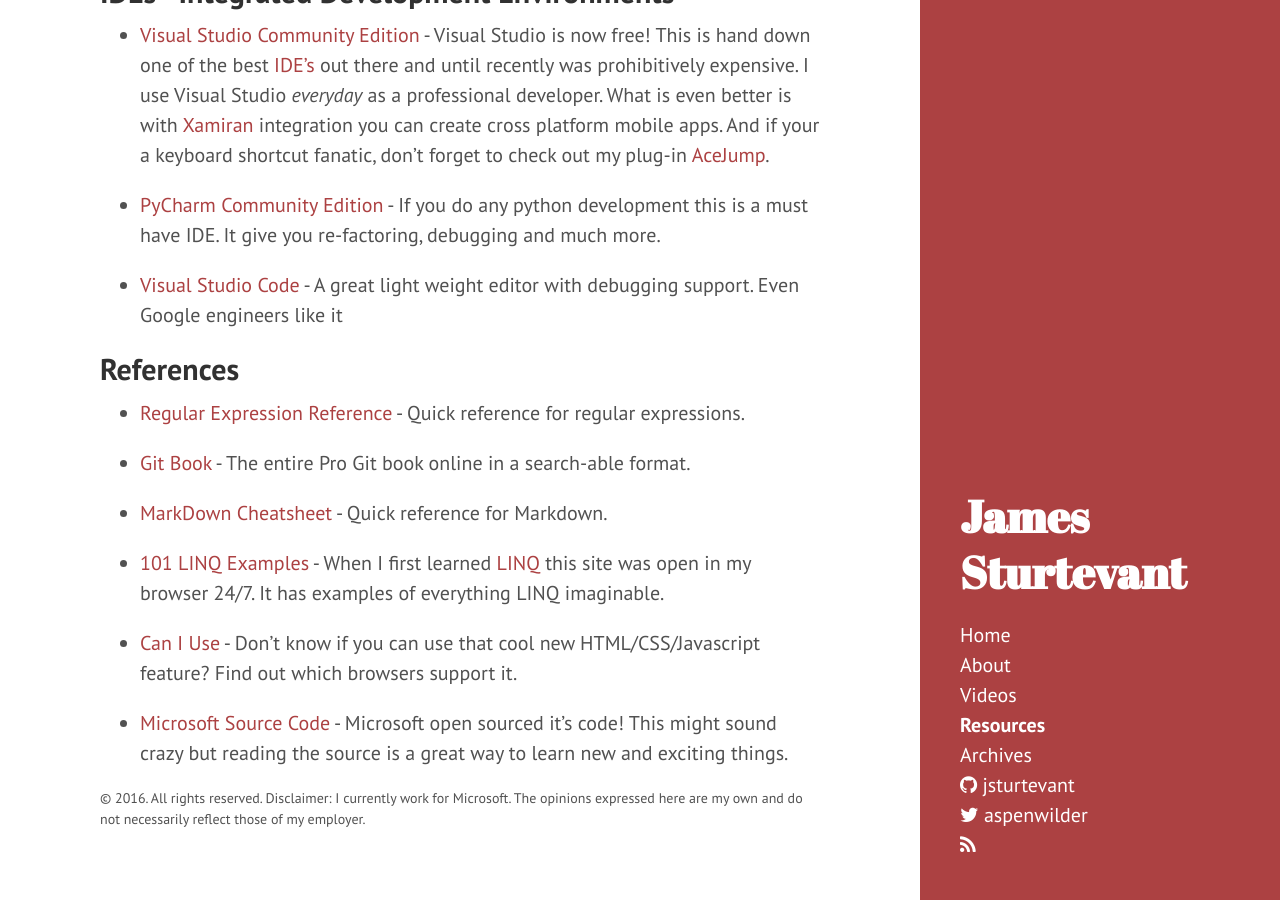
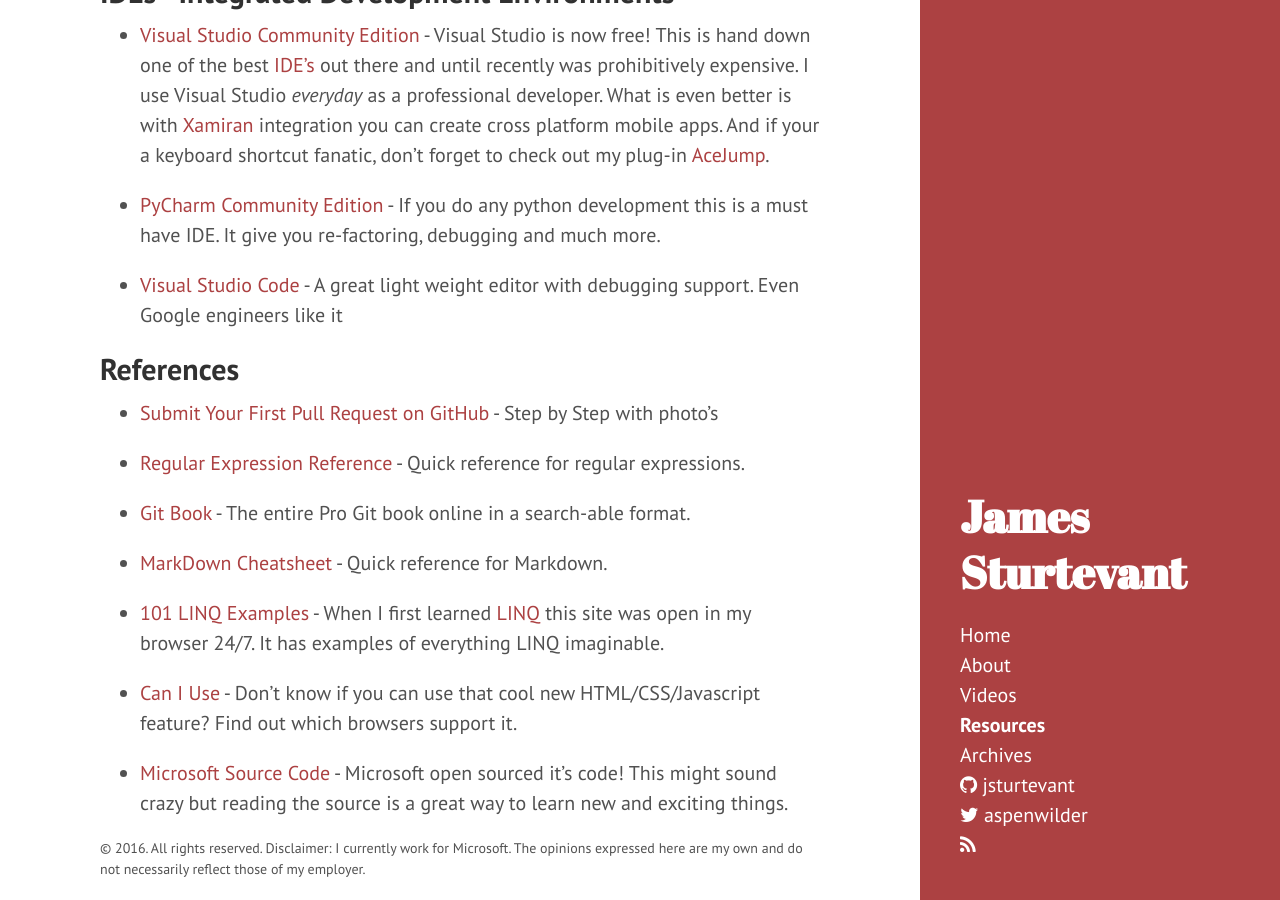
Before and after one commit to jsturtevant/jsturtevant.github.io, a Jekyll site: the page built from resources/index.markdown, in a window 1280 px wide and 900 px high, scrolled down 1940 px. Built offline with Jekyll 4.4.1, drawn with Linux system fonts in a browser that asks for light colours; nearby versions of some CDN libraries.

Commit message:
added pr resource

```diff
--- a/resources/index.markdown
+++ b/resources/index.markdown
@@ -57,6 +57,8 @@ There is a lot of information out there and it can be overwhelming.  Below is a
 
 ## References
 
+- [Submit Your First Pull Request on GitHub](http://www.davepaquette.com/archive/2016/01/24/Submitting-Your-First-Pull-request.aspx) - Step by Step with photo's
+
 - [Regular Expression Reference](http://msdn.microsoft.com/en-us/library/az24scfc(v=vs.110).aspx#character_escapes) - Quick reference for regular expressions.
 
 - [Git Book](http://git-scm.com/book/en/v2) - The entire Pro Git book online in a search-able format.
```
